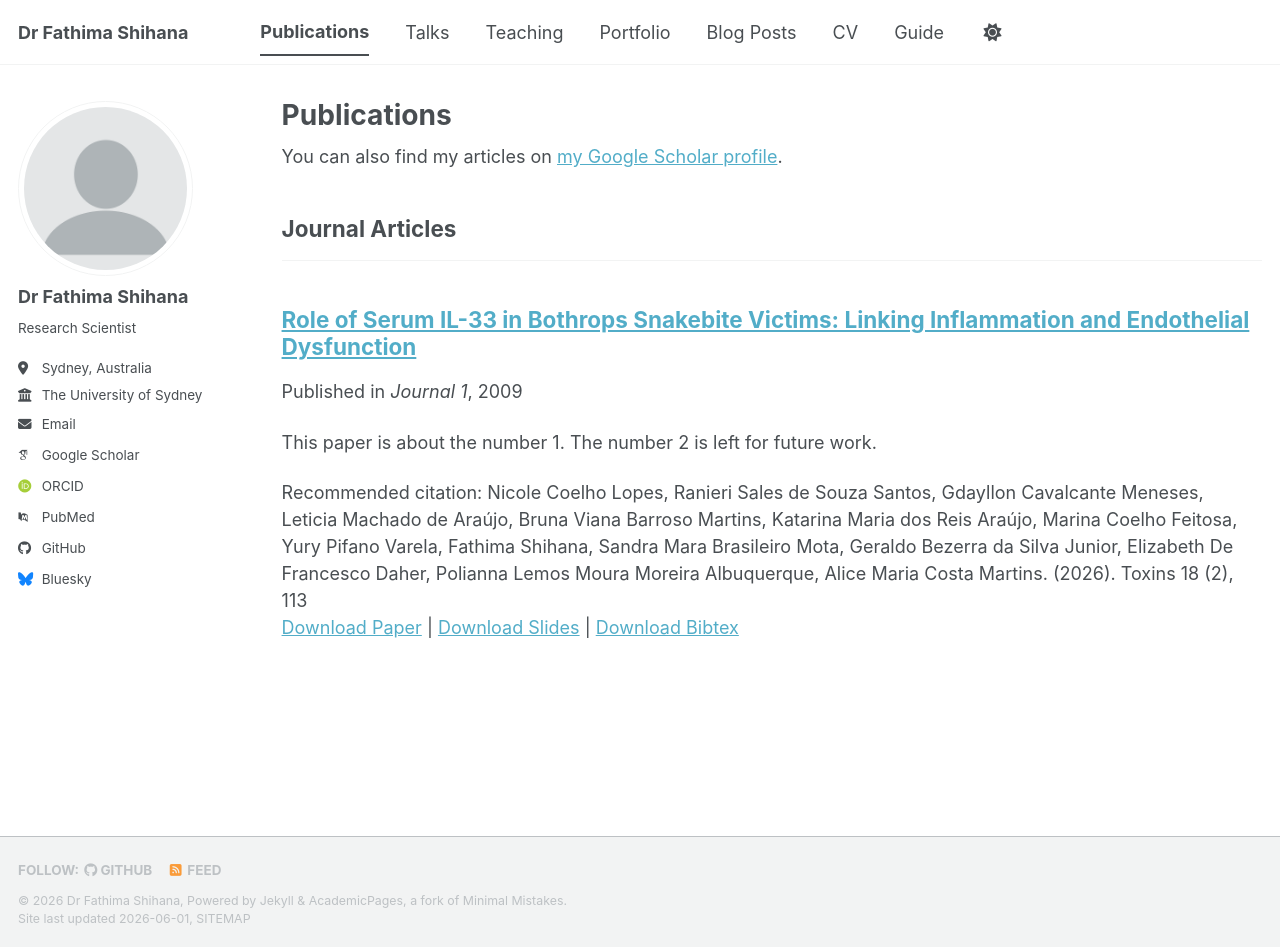
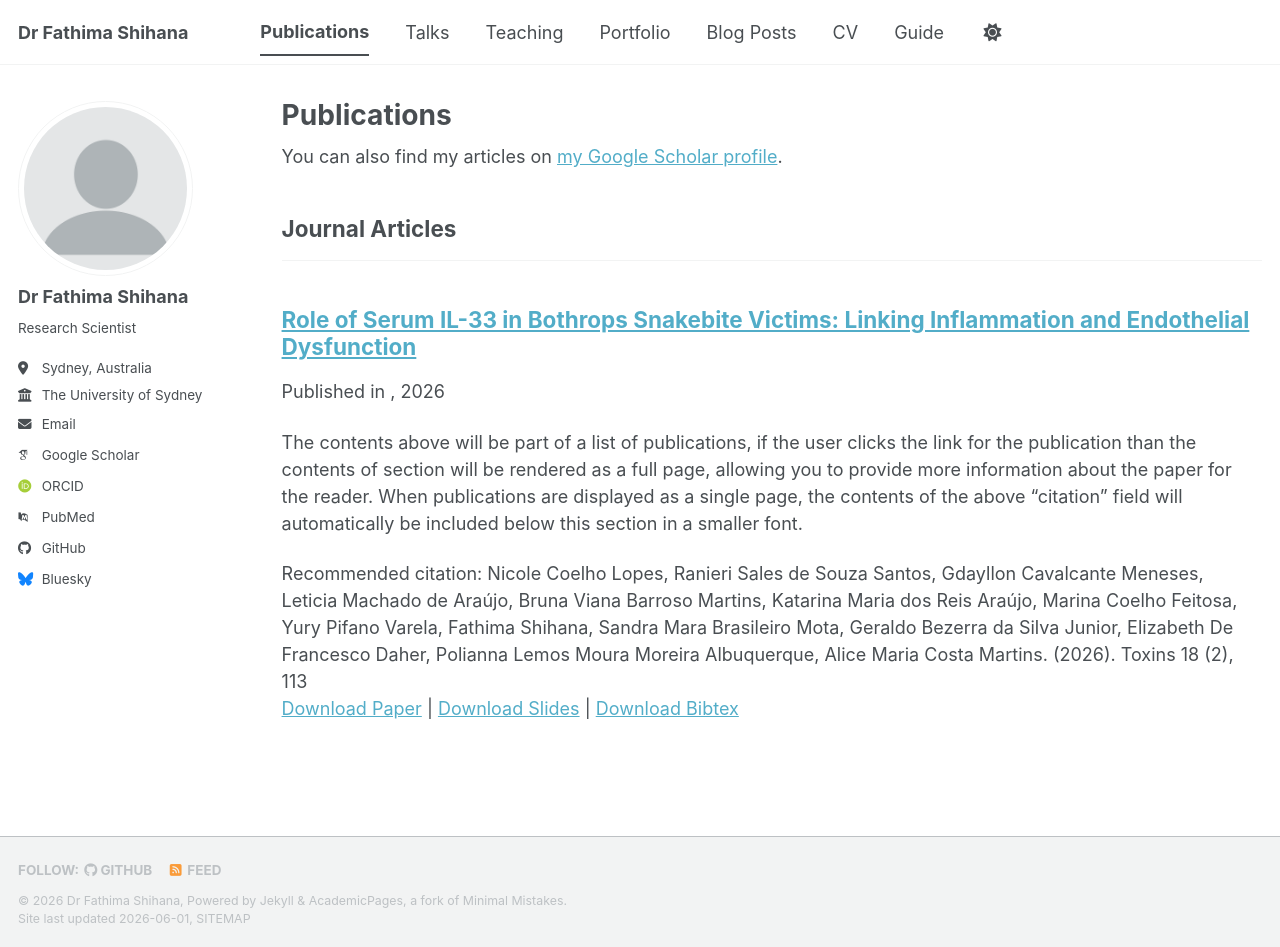
Before and after one commit to fathimashihana/fathimashihana.github.io, a Jekyll site: the page built from _pages/publications.html, in a window 1280 px wide and 947 px high. Built offline with Jekyll 4.4.1, drawn with Linux system fonts in a browser that asks for light colours; some web fonts are replaced; a script bundle is joined from its source files by our own code; library files that are not in the unit come from our copies.

Commit message:
Update 2026-Role of Serum IL-33 in Bothrops Snakebite Victims: Linking Inflammation and Endothelial Dysfunction.md

```diff
--- a/_publications/2026-Role of Serum IL-33 in Bothrops Snakebite Victims: Linking Inflammation and Endothelial Dysfunction.md
+++ b/_publications/2026-Role of Serum IL-33 in Bothrops Snakebite Victims: Linking Inflammation and Endothelial Dysfunction.md
@@ -2,10 +2,7 @@
 title: "Role of Serum IL-33 in Bothrops Snakebite Victims: Linking Inflammation and Endothelial Dysfunction"
 collection: publications
 category: manuscripts
-permalink: /publication/2009-10-01-paper-title-number-1
-excerpt: 'This paper is about the number 1. The number 2 is left for future work.'
-date: 2009-10-01
-venue: 'Journal 1'
+permalink: https://www.mdpi.com/2072-6651/18/2/113
 slidesurl: 'https://academicpages.github.io/files/slides1.pdf'
 paperurl: 'https://academicpages.github.io/files/paper1.pdf'
 bibtexurl: 'https://academicpages.github.io/files/bibtex1.bib'
```
